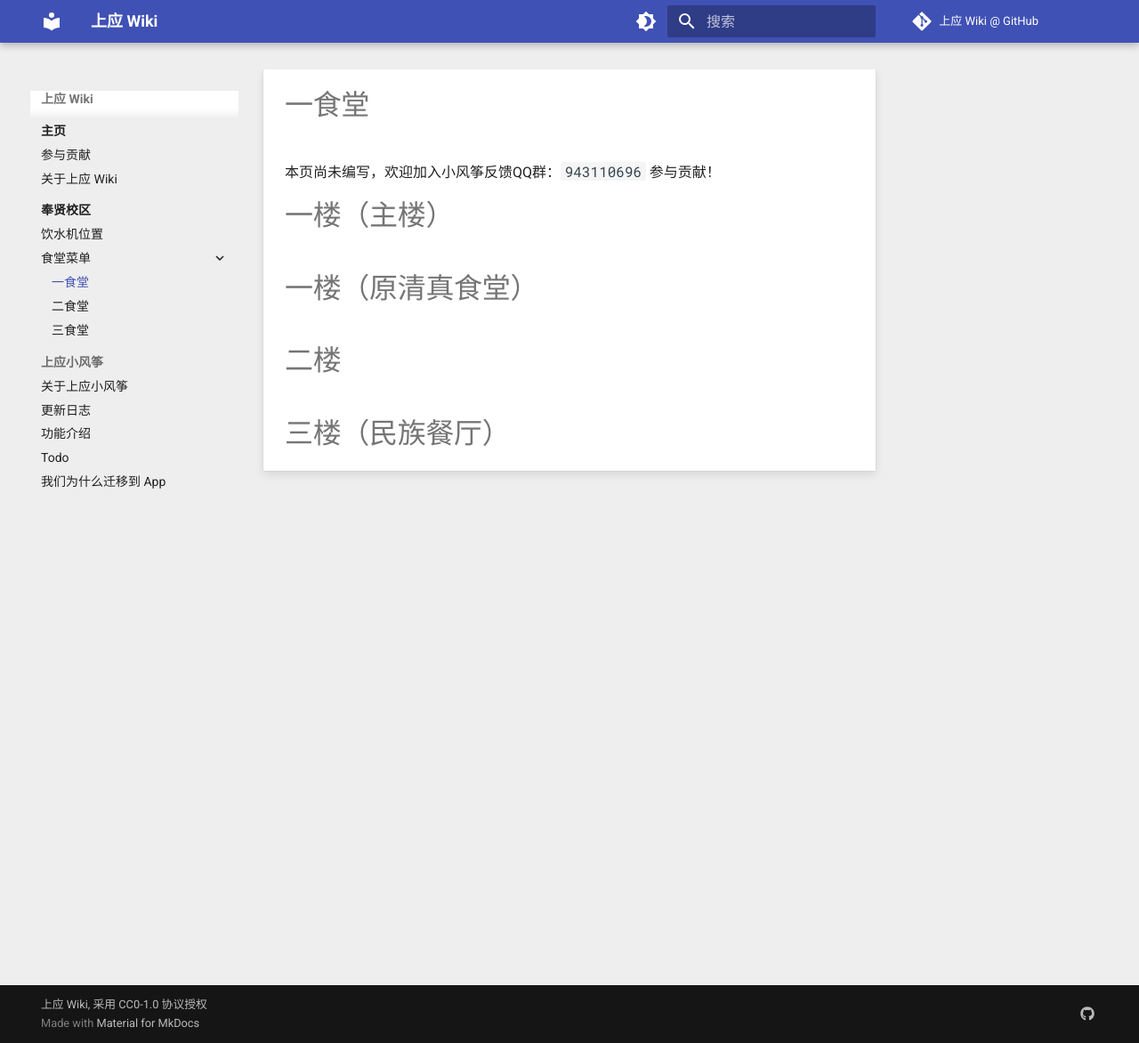
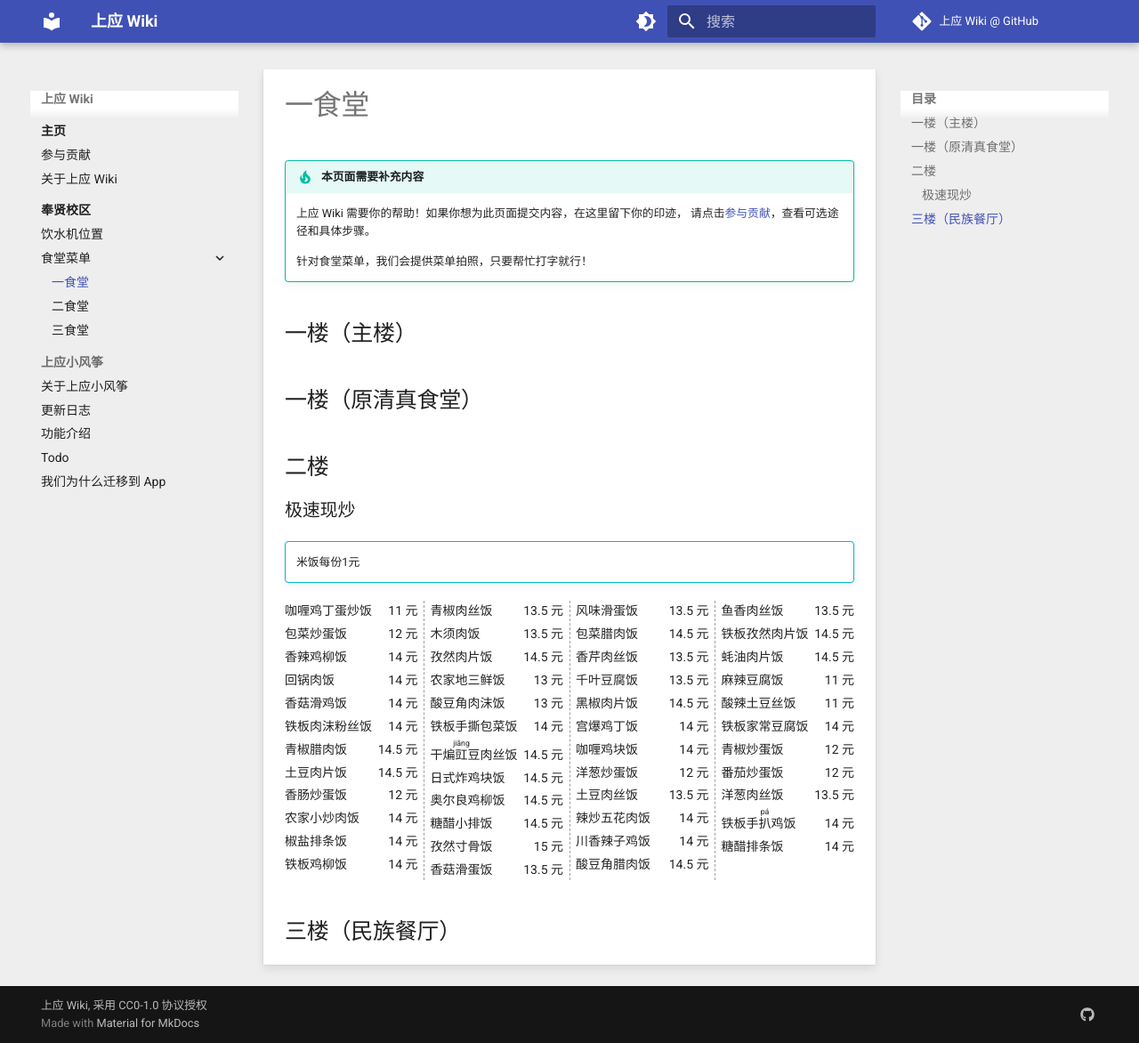
Before and after one commit to SIT-kite/SIT-wiki, an MkDocs documentation site: the page built from docs/fengxian/canteen-menu/canteen-1.md, in a window 1280 px wide and 1172 px high. Shown: the whole window at 89% size. Built offline with MkDocs 1.6.1 and Material for MkDocs 9.7.7, drawn with Linux system fonts in a browser that asks for light colours; comment, search, counter and statistics services are not loaded.

Commit message:
添加食堂菜单内容和贡献提示

```diff
--- a/docs/fengxian/canteen-menu/canteen-1.md
+++ b/docs/fengxian/canteen-menu/canteen-1.md
@@ -1,14 +1,83 @@
 # 一食堂
 
-本页尚未编写，欢迎加入小风筝反馈QQ群：`943110696` 参与贡献！
+!!! tip "本页面需要补充内容"
 
-# 一楼（主楼）
+    上应 Wiki 需要你的帮助！如果你想为此页面提交内容，在这里留下你的印迹，
+    请点击[参与贡献](../../contribute/)，查看可选途径和具体步骤。
+
+    针对食堂菜单，我们会提供菜单拍照，只要帮忙打字就行！
+
+## 一楼（主楼）
 
 
-# 一楼（原清真食堂）
+## 一楼（原清真食堂）
 
 
-# 二楼
+## 二楼
 
+### 极速现炒
 
-# 三楼（民族餐厅）
+!!! info ""
+    米饭每份1元
+
+<style>
+[dir="ltr"] .md-typeset .canteen-menu,
+[dir="ltr"] .md-typeset .canteen-menu > li { margin-left: 0; }
+[dir="rtl"] .md-typeset .canteen-menu,
+[dir="rtl"] .md-typeset .canteen-menu > li { margin-right: 0; }
+.canteen-menu { column-width: 10em; column-rule: 1px dashed #9E9E9E; font-size: .7rem; }
+.canteen-menu > li { display: flex; align-items: flex-end; }
+.canteen-menu > li > .name { flex-grow: 1; }
+</style>
+
+<ul class="canteen-menu">
+<li><span class="name">咖喱鸡丁蛋炒饭</span>	<span class="price">11 元</span></li>
+<li><span class="name">包菜炒蛋饭</span>	<span class="price">12 元</span></li>
+<li><span class="name">香辣鸡柳饭</span>	<span class="price">14 元</span></li>
+<li><span class="name">回锅肉饭</span>	<span class="price">14 元</span></li>
+<li><span class="name">香菇滑鸡饭</span>	<span class="price">14 元</span></li>
+<li><span class="name">铁板肉沫粉丝饭</span>	<span class="price">14 元</span></li>
+<li><span class="name">青椒腊肉饭</span>	<span class="price">14.5 元</span></li>
+<li><span class="name">土豆肉片饭</span>	<span class="price">14.5 元</span></li>
+<li><span class="name">香肠炒蛋饭</span>	<span class="price">12 元</span></li>
+<li><span class="name">农家小炒肉饭</span>	<span class="price">14 元</span></li>
+<li><span class="name">椒盐排条饭</span>	<span class="price">14 元</span></li>
+<li><span class="name">铁板鸡柳饭</span>	<span class="price">14 元</span></li>
+<li><span class="name">青椒肉丝饭</span>	<span class="price">13.5 元</span></li>
+<li><span class="name">木须肉饭</span>	<span class="price">13.5 元</span></li>
+<li><span class="name">孜然肉片饭</span>	<span class="price">14.5 元</span></li>
+<li><span class="name">农家地三鲜饭</span>	<span class="price">13 元</span></li>
+<li><span class="name">酸豆角肉沫饭</span>	<span class="price">13 元</span></li>
+<li><span class="name">铁板手撕包菜饭</span>	<span class="price">14 元</span></li>
+<li><span class="name">干煸<ruby>豇<rp>（</rp><rt>jiāng</rt><rp>）</rp></ruby>豆肉丝饭</span>	<span class="price">14.5 元</span></li>
+<li><span class="name">日式炸鸡块饭</span>	<span class="price">14.5 元</span></li>
+<li><span class="name">奥尔良鸡柳饭</span>	<span class="price">14.5 元</span></li>
+<li><span class="name">糖醋小排饭</span>	<span class="price">14.5 元</span></li>
+<li><span class="name">孜然寸骨饭</span>	<span class="price">15 元</span></li>
+<li><span class="name">香菇滑蛋饭</span>	<span class="price">13.5 元</span></li>
+<li><span class="name">风味滑蛋饭</span>	<span class="price">13.5 元</span></li>
+<li><span class="name">包菜腊肉饭</span>	<span class="price">14.5 元</span></li>
+<li><span class="name">香芹肉丝饭</span>	<span class="price">13.5 元</span></li>
+<li><span class="name">千叶豆腐饭</span>	<span class="price">13.5 元</span></li>
+<li><span class="name">黑椒肉片饭</span>	<span class="price">14.5 元</span></li>
+<li><span class="name">宫爆鸡丁饭</span>	<span class="price">14 元</span></li>
+<li><span class="name">咖喱鸡块饭</span>	<span class="price">14 元</span></li>
+<li><span class="name">洋葱炒蛋饭</span>	<span class="price">12 元</span></li>
+<li><span class="name">土豆肉丝饭</span>	<span class="price">13.5 元</span></li>
+<li><span class="name">辣炒五花肉饭</span>	<span class="price">14 元</span></li>
+<li><span class="name">川香辣子鸡饭</span>	<span class="price">14 元</span></li>
+<li><span class="name">酸豆角腊肉饭</span>	<span class="price">14.5 元</span></li>
+<li><span class="name">鱼香肉丝饭</span>	<span class="price">13.5 元</span></li>
+<li><span class="name">铁板孜然肉片饭</span>	<span class="price">14.5 元</span></li>
+<li><span class="name">蚝油肉片饭</span>	<span class="price">14.5 元</span></li>
+<li><span class="name">麻辣豆腐饭</span>	<span class="price">11 元</span></li>
+<li><span class="name">酸辣土豆丝饭</span>	<span class="price">11 元</span></li>
+<li><span class="name">铁板家常豆腐饭</span>	<span class="price">14 元</span></li>
+<li><span class="name">青椒炒蛋饭</span>	<span class="price">12 元</span></li>
+<li><span class="name">番茄炒蛋饭</span>	<span class="price">12 元</span></li>
+<li><span class="name">洋葱肉丝饭</span>	<span class="price">13.5 元</span></li>
+<li><span class="name">铁板手<ruby>扒<rp>（</rp><rt>pá</rt><rp>）</rp></ruby>鸡饭</span>	<span class="price">14 元</span></li>
+<li><span class="name">糖醋排条饭</span>	<span class="price">14 元</span></li>
+</ul>
+
+## 三楼（民族餐厅）
--- a/docs/stylesheets/extra.css
+++ b/docs/stylesheets/extra.css
@@ -14,7 +14,7 @@
 }
 
 /* 放大拼音字号 50% -> 62.5% */
-ruby > rt { font-size: 62.5%; }
+ruby > rt { font-size: 62.5%; margin: 0 -.25em; }
 
 /* 放大 <code> 字号 .85em -> inherit */
 .md-typeset code { font-size: inherit; }
```
Also changed, not shown: docs/fengxian/canteen-menu/canteen-2.md (+6 -1 lines), docs/fengxian/canteen-menu/canteen-3.md (+17 -4 lines), docs/fengxian/canteen-menu/index.md (+5 -0 lines), docs/fengxian/water.md (+5 -1 lines).
